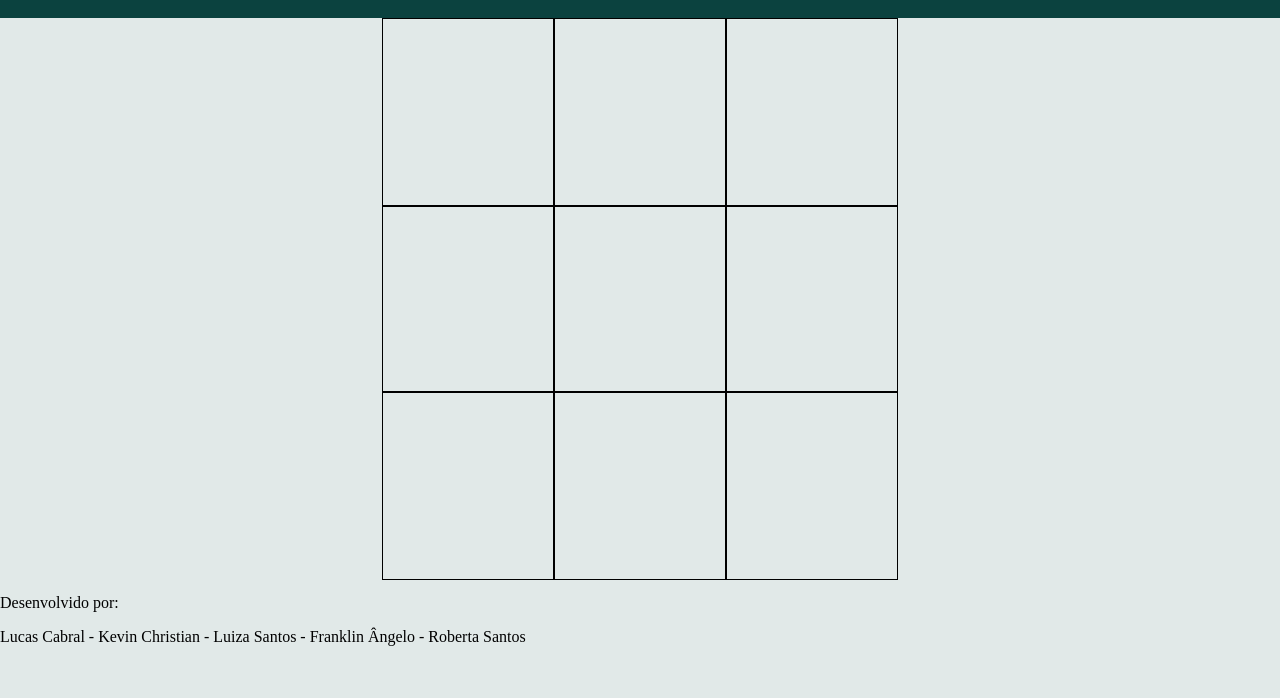
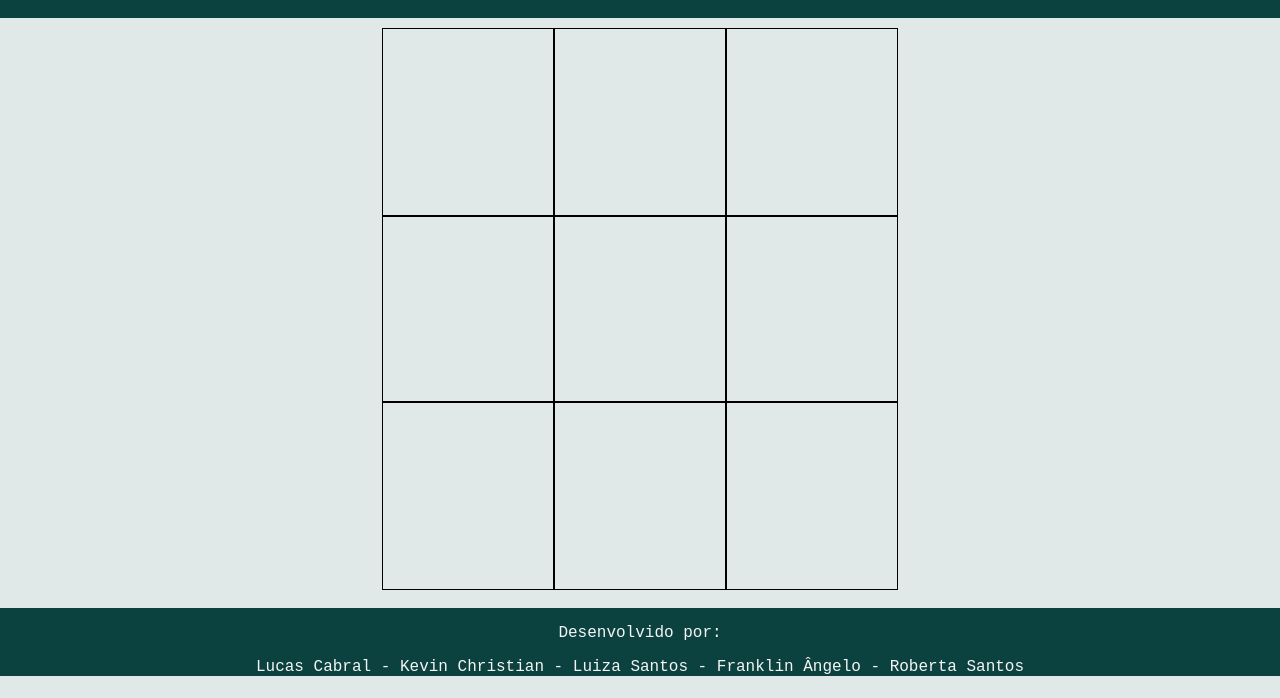
Before and after one commit to Luukitas/Jogo-da-Velha, a plain HTML site: page index.html in a window 1280 px wide. Shown: the part 102-800 px from the top of the page. Drawn offline with Linux system fonts and the light colour scheme.

Commit message:
Estlizar footer

```diff
--- a/index.html
+++ b/index.html
@@ -31,7 +31,7 @@
     </section>
     <footer>
         <p>Desenvolvido por:</p>
-        <p>Lucas Cabral - Kevin Christian - Luiza Santos - Franklin Ângelo - Roberta Santos </p>
+        <p class="p1">Lucas Cabral - Kevin Christian - Luiza Santos - Franklin Ângelo - Roberta Santos </p>
     </footer>
 </body>
 
--- a/style.css
+++ b/style.css
@@ -5,7 +5,7 @@ body{
 nav{
     background-color: #0b423f;
     height: 15vh;
-    margin: 0;
+    margin: 0 0 10px 0;
     display: flex;
     align-items: center;
     justify-content: center;
@@ -39,3 +39,20 @@ section{
     height: 100%;
     width: 170px;
 }
+footer{
+    background-color: #0b423f;
+    height: 100%;
+    display: flex;
+    justify-content: center;
+    align-items: center;
+    flex-direction: column;
+    margin: 20px 0 0 0;
+}
+footer p{
+    color: whitesmoke;
+    font-family: 'Courier New', Courier, monospace;
+    font-size: 12pt;
+}
+.p1{
+    margin: 0;
+}
```
